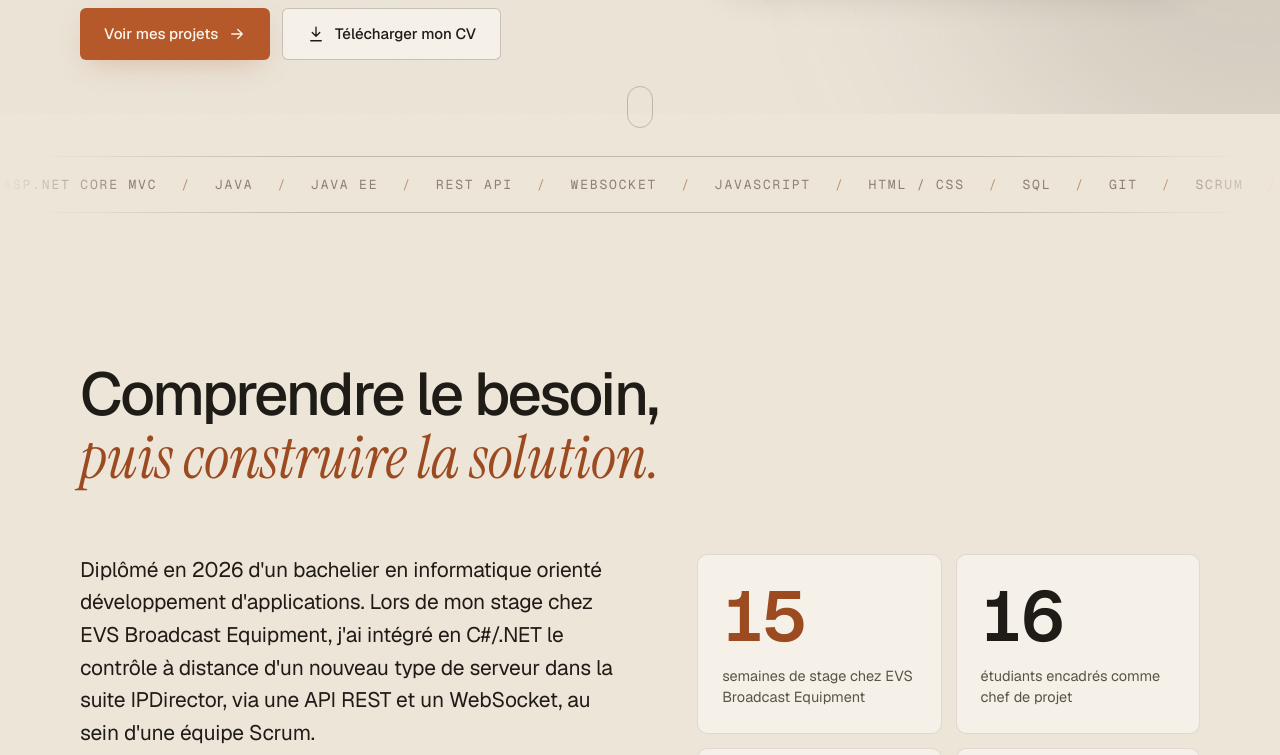
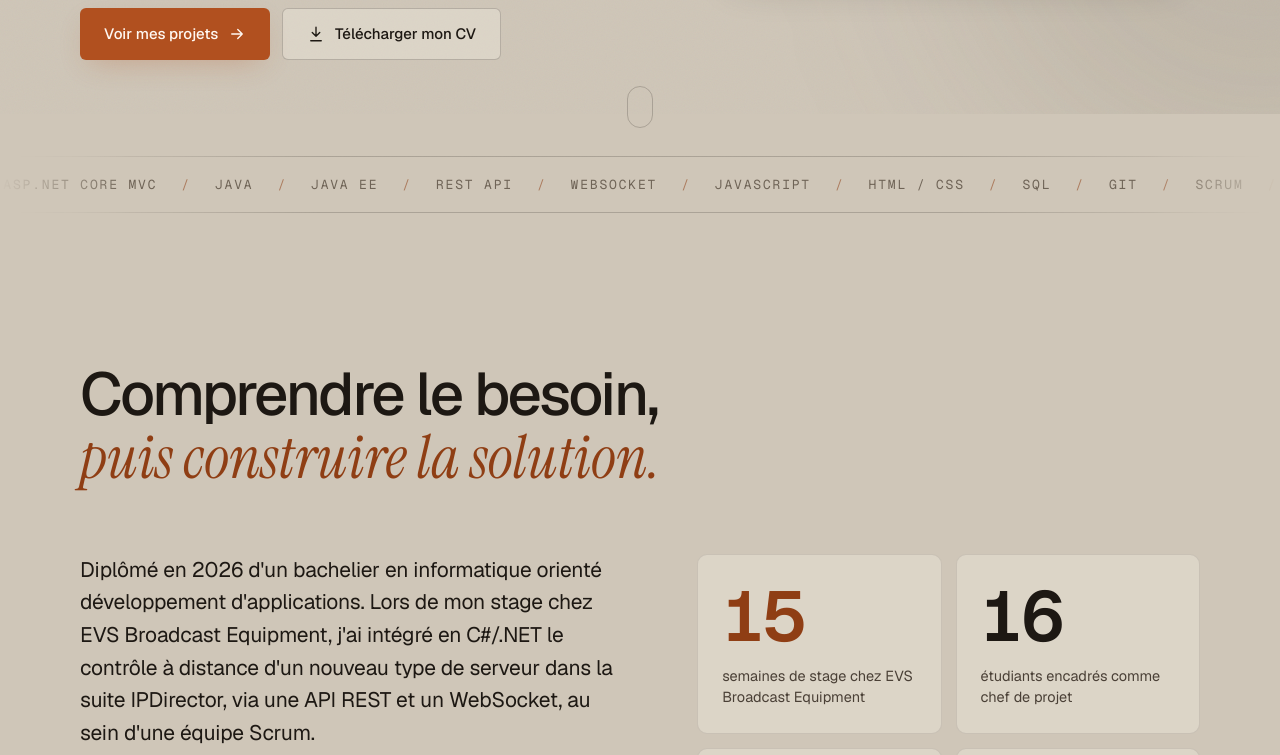
Before and after one commit to Pidgey23/Portfolio, a plain HTML site: page index.html in a window 1280 px wide. Shown: the part 686-1441 px from the top of the page. Drawn offline with nearby package versions, Linux system fonts and the light colour scheme.

Commit message:
Nouvelle palette du mode clair (sépia doux)

```diff
--- a/script.js
+++ b/script.js
@@ -184,7 +184,7 @@ const themeMeta = document.querySelector('meta[name="theme-color"]');
 
 function applyTheme(theme) {
   document.documentElement.setAttribute('data-theme', theme);
-  if (themeMeta) themeMeta.setAttribute('content', theme === 'light' ? '#ece5d8' : '#13110f');
+  if (themeMeta) themeMeta.setAttribute('content', theme === 'light' ? '#cfc6b8' : '#13110f');
 }
 applyTheme(document.documentElement.getAttribute('data-theme') || 'dark');
 
--- a/style.css
+++ b/style.css
@@ -42,29 +42,29 @@
 
 :root[data-theme="light"] {
   color-scheme: light;
-  --bg: #ece5d8;
-  --bg-elev: #f6f1e8;
-  --surface: rgba(250, 246, 239, .7);
-  --surface-2: rgba(40, 30, 20, .05);
-  --border: rgba(40, 30, 20, .11);
-  --border-strong: rgba(40, 30, 20, .22);
-  --text: #1f1b17;
-  --text-muted: #5c5248;
-  --text-faint: #8c8174;
-  --accent: #b5582a;
-  --accent-ink: #9c4a20;
-  --on-accent: #fbf5ec;
-  --accent-soft: rgba(181, 88, 42, .12);
-  --accent-glow: rgba(181, 88, 42, .35);
-  --accent-2: #5f6a43;
-  --accent-2-soft: rgba(95, 106, 67, .14);
-  --ok: #5f6a43;
-  --glow-1: rgba(217, 120, 63, .22);
-  --glow-2: rgba(120, 112, 100, .2);
-  --grid-line: rgba(40, 30, 20, .045);
-  --shadow: 0 1px 0 rgba(255, 255, 255, .6) inset, 0 20px 40px -24px rgba(50, 35, 20, .3);
-  --spot: rgba(181, 88, 42, .08);
-  --header-bg: rgba(236, 229, 216, .75);
+  --bg: #cfc6b8;
+  --bg-elev: #dad2c6;
+  --surface: rgba(255, 250, 240, .28);
+  --surface-2: rgba(29, 24, 19, .05);
+  --border: rgba(29, 24, 19, .10);
+  --border-strong: rgba(29, 24, 19, .20);
+  --text: #1d1813;
+  --text-muted: #4a4036;
+  --text-faint: #6f6457;
+  --accent: #b1501f;
+  --accent-ink: #8f3e14;
+  --on-accent: #fff8f2;
+  --accent-soft: rgba(177, 80, 31, .12);
+  --accent-glow: rgba(177, 80, 31, .32);
+  --accent-2: #55603a;
+  --accent-2-soft: rgba(85, 96, 58, .14);
+  --ok: #55603a;
+  --glow-1: rgba(200, 100, 50, .14);
+  --glow-2: rgba(90, 80, 70, .12);
+  --grid-line: rgba(29, 24, 19, .045);
+  --shadow: 0 1px 0 rgba(255, 255, 255, .5) inset, 0 18px 40px -26px rgba(29, 24, 19, .3);
+  --spot: rgba(177, 80, 31, .07);
+  --header-bg: rgba(207, 198, 184, .75);
 }
 
 *, *::before, *::after { box-sizing: border-box; margin: 0; padding: 0; }
```
